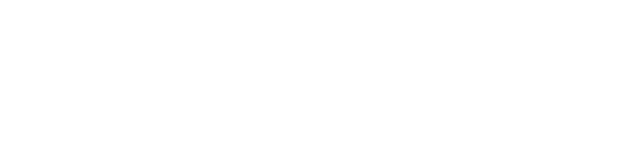
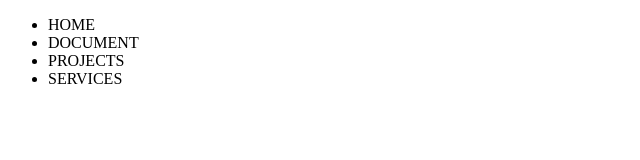
Before and after one commit to sharvesh7234/WebDev, a plain HTML site: page index.html in a window 1280 px wide. Shown: the whole page, without its empty margins (0-640 px from the left). Drawn offline with Linux system fonts and the light colour scheme.

Commit message:
PORTFOLIO

```diff
--- a/index.html
+++ b/index.html
@@ -3,9 +3,21 @@
 <head>
     <meta charset="UTF-8">
     <meta name="viewport" content="width=device-width, initial-scale=1.0">
-    <title>Document</title>
+    <title>PORTFOLIO</title>
 </head>
 <body>
+    <div id="header">
+        <div class="container">
+            <nav>
+                <ul id="Sidemenu">
+                    <li><a>HOME</a></li>
+                    <li><a>DOCUMENT</a></li>
+                    <li><a>PROJECTS</a></li>
+                    <li><a>SERVICES</a></li>
+                </ul>
+            </nav>
+        </div>
+    </div>
 
 </body>
 </html>
```
